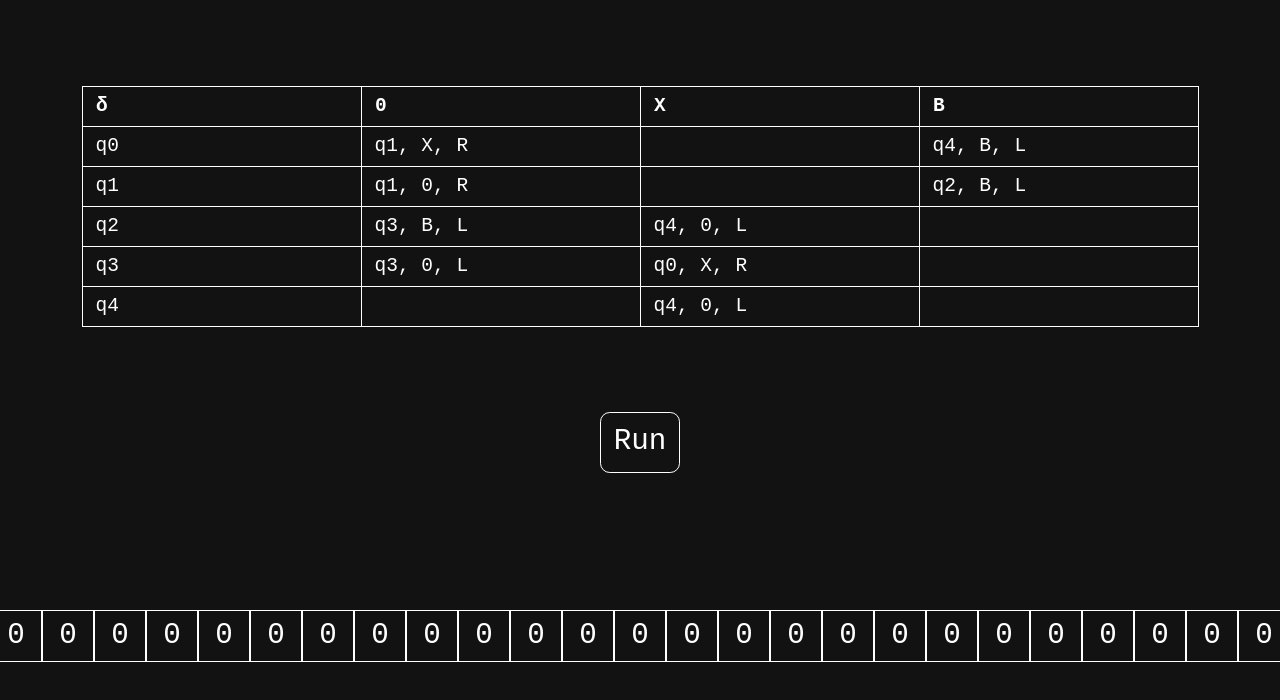
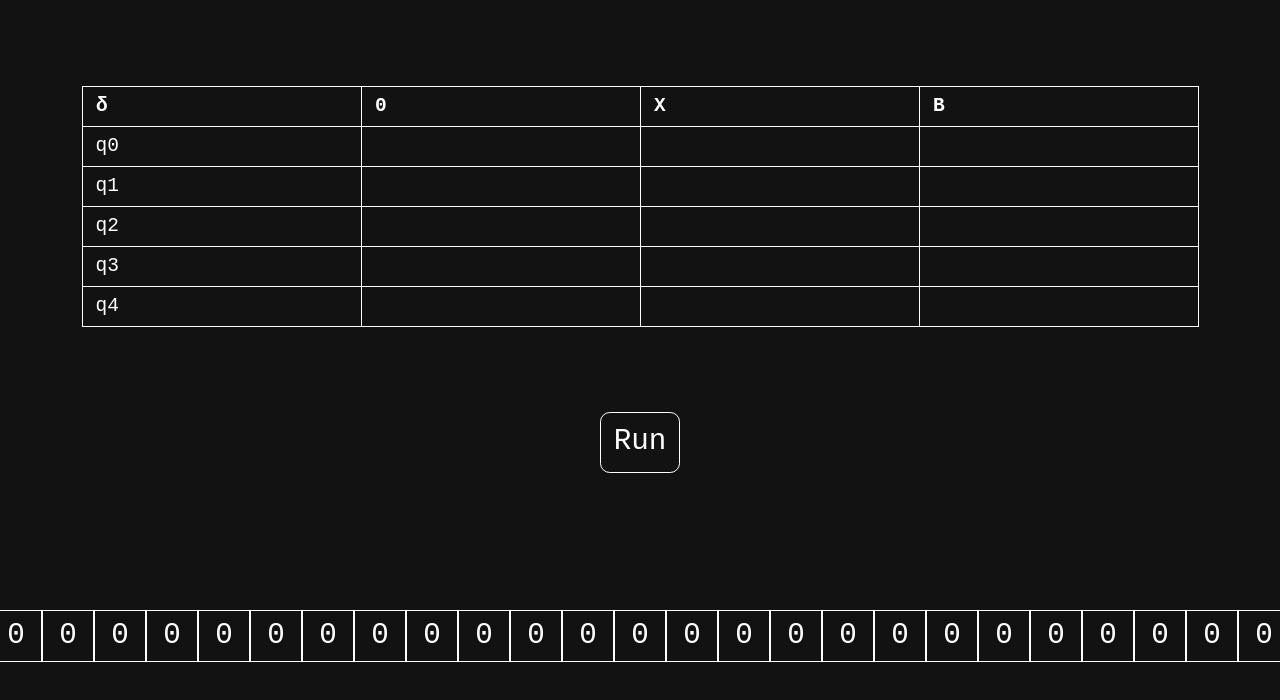
Before and after one commit to grabczak/turing-machine, a React (Vite) app: page / in a window 1280 px wide. Shown: the top 700 px of the page. Built offline with nearby package versions, Linux system fonts and the light colour scheme.

Commit message:
Enable saving table to storage

```diff
--- a/src/App.tsx
+++ b/src/App.tsx
@@ -1,4 +1,4 @@
-import { useState } from "react";
+import { useEffect, useState } from "react";
 
 type TTable = {
   states: string[];
@@ -118,17 +118,31 @@ export const Tape = ({
 };
 
 export default function App() {
-  const [table, setTable] = useState<TTable>(() => ({
-    states: ["q0", "q1", "q2", "q3", "q4"],
-    symbols: ["0", "X", "B"],
-    matrix: [
-      ["q1, X, R", "", "q4, B, L"],
-      ["q1, 0, R", "", "q2, B, L"],
-      ["q3, B, L", "q4, 0, L", ""],
-      ["q3, 0, L", "q0, X, R", ""],
-      ["", "q4, 0, L", ""],
-    ],
-  }));
+  const getInitialState = () => {
+    const table = localStorage.getItem("table");
+
+    if (table) {
+      return JSON.parse(table);
+    }
+
+    return {
+      states: ["q0", "q1", "q2", "q3", "q4"],
+      symbols: ["0", "X", "B"],
+      matrix: [
+        ["", "", ""],
+        ["", "", ""],
+        ["", "", ""],
+        ["", "", ""],
+        ["", "", ""],
+      ],
+    };
+  };
+
+  const [table, setTable] = useState<TTable>(getInitialState);
+
+  useEffect(() => {
+    localStorage.setItem("table", JSON.stringify(table));
+  }, [table]);
 
   const [input, setInput] = useState(() => Array(31).fill("0"));
 
--- /dev/null
+++ b/src/example.json
@@ -0,0 +1,11 @@
+{
+  "states": ["q0", "q1", "q2", "q3", "q4"],
+  "symbols": ["0", "X", "B"],
+  "matrix": [
+    ["q1, X, R", "", "q4, B, L"],
+    ["q1, 0, R", "", "q2, B, L"],
+    ["q3, B, L", "q4, 0, L", ""],
+    ["q3, 0, L", "q0, X, R", ""],
+    ["", "q4, 0, L", ""]
+  ]
+}
```
